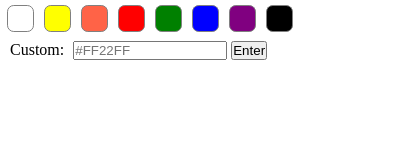
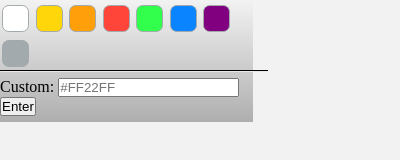
Before and after one commit to Lambdaphile/EksiDost, a browser extension: page firefox/popup/color-picker.html in a window 400 px wide. Drawn offline with Linux system fonts and the light colour scheme.

Commit message:
feat: Finish popup design idea

```diff
--- a/firefox/popup/color-picker.html
+++ b/firefox/popup/color-picker.html
@@ -19,6 +19,8 @@
     <li class="black"></li>
   </ul>
 
+  <div class="line"></div>
+
   <div class="custom-color-form">
     <label for="custom-color">Custom:</label>
     <input type="text" name="custom-color" id="custom-color" placeholder="#FF22FF">
--- a/firefox/popup/scripts/color-picker.js
+++ b/firefox/popup/scripts/color-picker.js
@@ -28,8 +28,9 @@ colorPalette.forEach(color => {
   color.onclick = event => {
     getActiveTab().then(tabs => {
       // getting favourite color value
+      const bg = getComputedStyle(color);
       let favouriteColor = `.topic-list a:visited {
-        color: ${event.target.getAttribute('class')};
+        color: ${bg.backgroundColor};
       }`;
 
       // ejectCSS to remove previous styles
--- a/firefox/popup/styles/color-picker.sass
+++ b/firefox/popup/styles/color-picker.sass
@@ -2,19 +2,45 @@
     margin: 0
     padding: 0
 
+body, html
+    margin: 0
+    padding: 0
+    background-color: #f2f2f2
+    width: 253px
+    height: 66px
+
+.line
+    height: 1px
+    width: 268px
+
+    border-bottom: .5px solid #e9e9e9
+    background-color: black
+
+
 .color-palette
-    margin: 0 4px
+  background: linear-gradient(top, #f2f2f2, #cbcbcb);
+  color: #4d494d;
+  font-size: 10px
+  cursor: default
+
+
+
 
 %shape
     height: 25px
     width: 25px
 
-    margin: 5px 3px
+    margin: 5px 2px 1px 2px
 
     display: inline-block
 
-    border: .1px solid grey
+    border: .5px solid #a3aaae
     border-radius: 25%
+
+    cursor: pointer
+
+    &:hover
+        border: 2px solid lightblue
 
 .white
     @extend %shape
@@ -24,27 +50,27 @@
 .yellow
     @extend %shape
 
-    background-color: yellow
+    background-color: #FFD60A
 
 .tomato
     @extend %shape
 
-    background-color: tomato
+    background-color: #FF9F0A
 
 .red
     @extend  %shape
 
-    background-color: red
+    background-color: #FF453A
 
 .green
     @extend  %shape
 
-    background-color: green
+    background-color: #32FF4B
 
 .blue
     @extend %shape
 
-    background-color: blue
+    background-color: #0A84FF
 
 .purple
     @extend  %shape
@@ -54,18 +80,18 @@
 .black
     @extend  %shape
 
-    background-color: black
+    background-color: #a3aaae
 
 .custom-color-form
+    background: linear-gradient(top, #cbcbcb, #aeaeae);
     position: relative
-    margin: 0 5px 5px 5px
+    padding: 6px 0
 
 label
-    margin: 0px 5px
+    margin: 0px 0px
 
     display: inline-block
 
 input
-    width: 150px
 
     display: inline-block
```
Also changed, not shown: firefox/manifest.json, firefox/popup/styles/color-picker.css, 1 other file.
